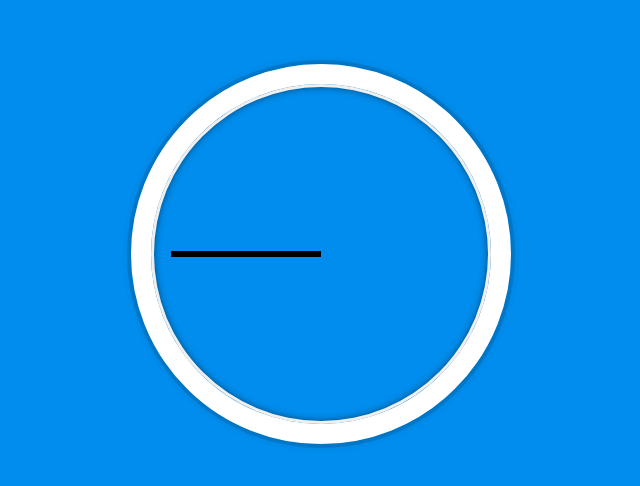
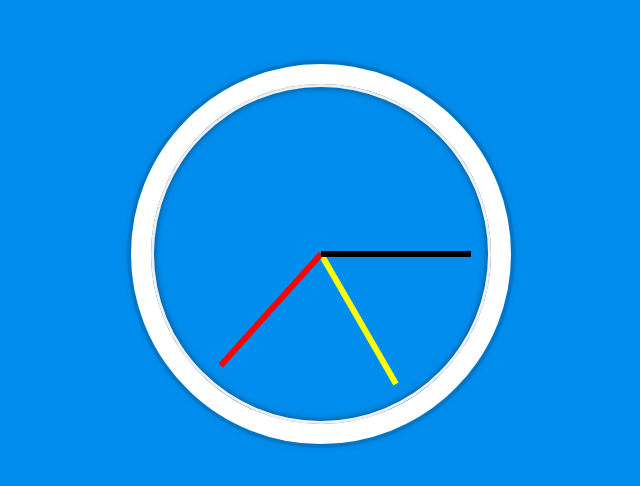
Before and after one commit to Toguro85/30-days-of-Javascript, a plain HTML site: page 02-Js-Clock/index.html in a window 1280 px wide. Shown: the part 146-632 px from the top of the page, without its empty margins (319-959 px from the left). Drawn offline with Linux system fonts and the light colour scheme.

Commit message:
update index.html

```diff
--- a/02-Js-Clock/index.html
+++ b/02-Js-Clock/index.html
@@ -56,8 +56,44 @@
       background: black;
       position: absolute;
       top: 50%;
+      transform-origin: 100%;
+      transform: rotate(90deg);
+      transition: all 0.005s;
+    }
+    .min-hand{
+      background : red;
+    }
+
+    .hour-hand{
+      background : yellow;
     }
   </style>
 
+  <script type="text/javascript">
+  const sec = document.querySelector('.second-hand');
+
+  const min = document.querySelector('.min-hand');
+
+  const hour = document.querySelector('.hour-hand');
+
+  function set(){
+    const now = new Date();
+    const csec = now.getSeconds();
+    const cmin = now.getMinutes();
+    const chour = now.getHours();
+
+    const secDeg = ((csec/60) *360 + 90);
+    const minDeg = ((cmin/60) *360 + 90);
+    const hourDeg = ((chour/12) *360 + 90 );
+
+    sec.style.transform = `rotate(${secDeg}deg)`;
+    min.style.transform = `rotate(${minDeg}deg)`;
+    hour.style.transform = `rotate(${hourDeg}deg)`;
+  }
+
+ setInterval(set, 1000);
+
+  set();
+  </script>
   </body>
 </html>
```
